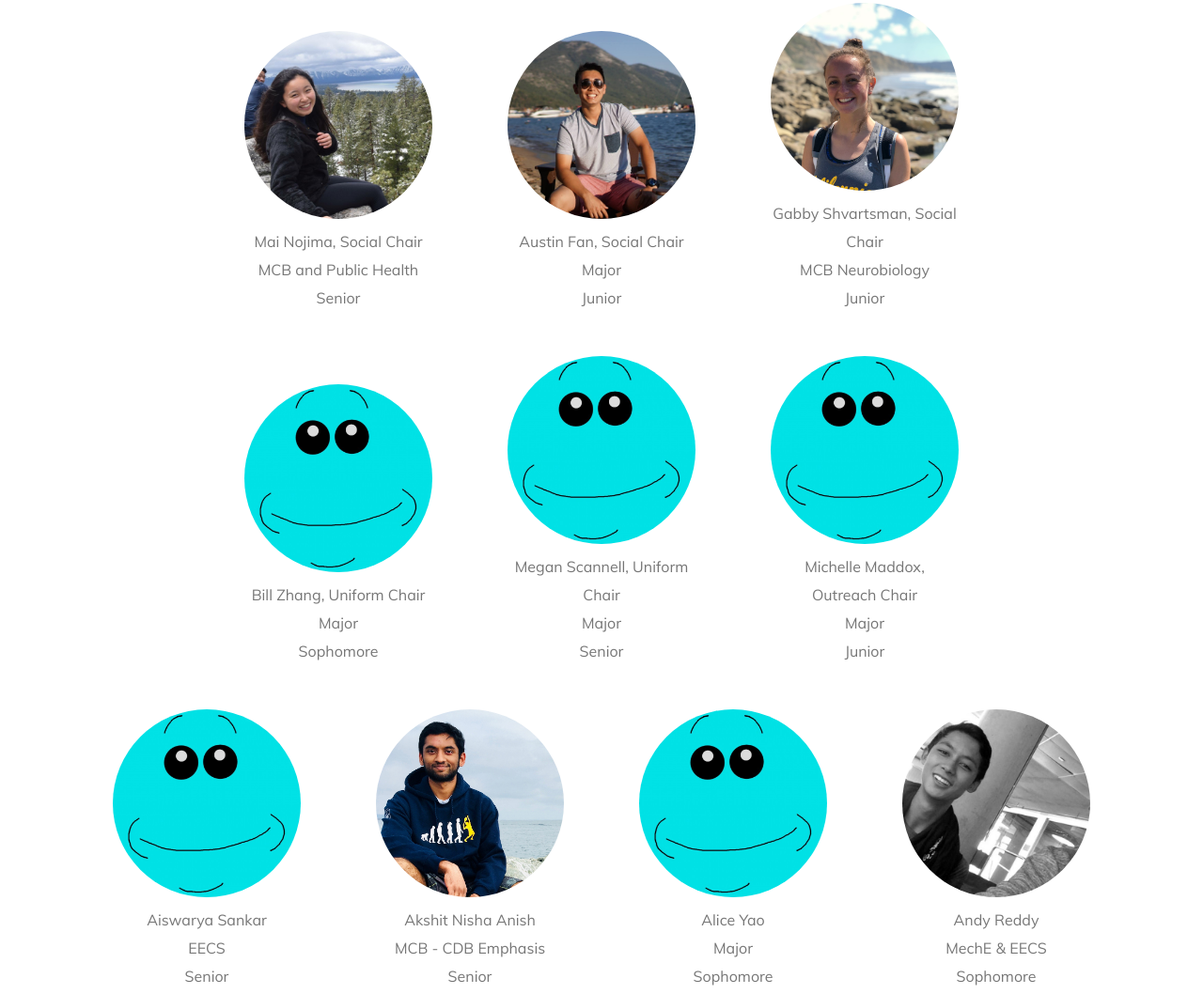
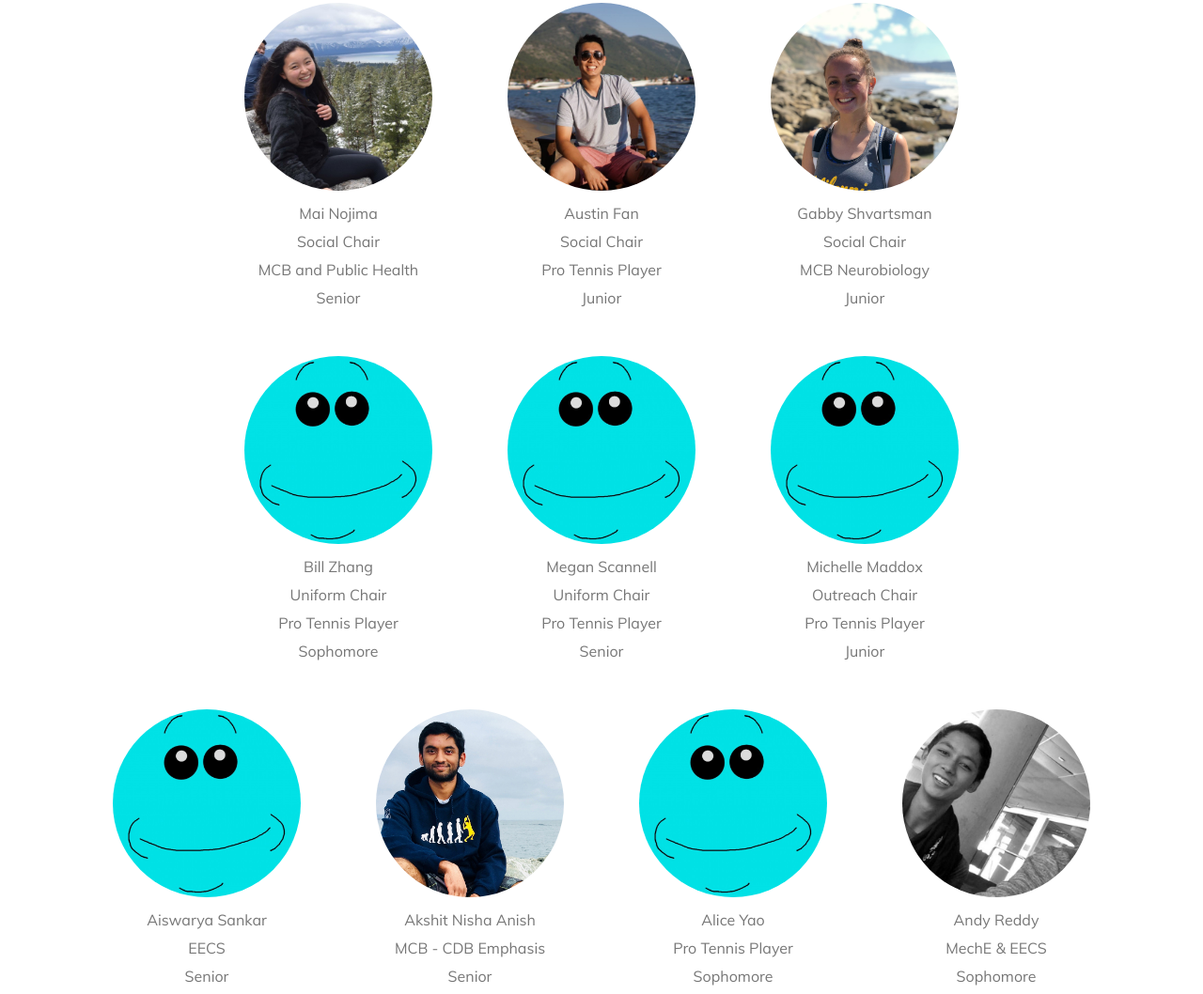
Before and after one commit to karislkim/calclubtennis, a plain HTML site: page index.html in a window 1280 px wide. Shown: the part 1890-2948 px from the top of the page at 94% size. Drawn offline with Linux system fonts and the light colour scheme; files whose address does not match are found by name.

Commit message:
pro tennis players

```diff
--- a/index.html
+++ b/index.html
@@ -150,21 +150,24 @@
 
                             <figure style="display: inline-block;">
                                 <img src="images/Mai Nojima.jpg" style="width:200px; border-radius: 50%" />
-                                <figcaption style="width: 200px; text-align: center;">Mai Nojima, Social Chair
+                                <figcaption style="width: 200px; text-align: center;">Mai Nojima
+                                    <br> Social Chair
                                     <br> MCB and Public Health
                                     <br> Senior
                                 </figcaption>
                             </figure>
                             <figure style="display: inline-block;">
                                 <img src="images/austin.jpg" style="width:200px; border-radius: 50%" />
-                                <figcaption style="width: 200px; text-align: center;">Austin Fan, Social Chair
-                                    <br> Major
+                                <figcaption style="width: 200px; text-align: center;">Austin Fan
+                                    <br> Social Chair
+                                    <br> Pro Tennis Player
                                     <br> Junior
                                 </figcaption>
                             </figure>
                             <figure style="display: inline-block;">
                                 <img src="images/gabby.jpeg" style="width:200px; border-radius: 50%" />
-                                <figcaption style="width: 200px; text-align: center;">Gabby Shvartsman, Social Chair
+                                <figcaption style="width: 200px; text-align: center;">Gabby Shvartsman
+                                    <br> Social Chair
                                     <br> MCB Neurobiology
                                     <br> Junior
                                 </figcaption>
@@ -173,22 +176,25 @@
                         <div class="col" style="display: table; margin:auto;">
                             <figure style="display: inline-block;">
                                 <img src="images/meeseeks.jpg" style="width:200px; border-radius: 50%" />
-                                <figcaption style="width: 200px; text-align: center;">Bill Zhang, Uniform Chair
-                                    <br> Major
+                                <figcaption style="width: 200px; text-align: center;">Bill Zhang
+                                    <br> Uniform Chair
+                                    <br> Pro Tennis Player
                                     <br> Sophomore
                                 </figcaption>
                             </figure>
                             <figure style="display: inline-block;">
                                 <img src="images/meeseeks.jpg" style="width:200px; border-radius: 50%" />
-                                <figcaption style="width:200px;text-align: center;">Megan Scannell, Uniform Chair
-                                    <br> Major
+                                <figcaption style="width:200px;text-align: center;">Megan Scannell
+                                    <br> Uniform Chair
+                                    <br> Pro Tennis Player
                                     <br> Senior
                                 </figcaption>
                             </figure>
                             <figure style="display: inline-block;">
                                 <img src="images/meeseeks.jpg" style="width:200px; border-radius: 50%" />
-                                <figcaption style="width: 200px; text-align: center;">Michelle Maddox, Outreach Chair
-                                    <br> Major
+                                <figcaption style="width: 200px; text-align: center;">Michelle Maddox
+                                    <br> Outreach Chair
+                                    <br> Pro Tennis Player
                                     <br> Junior
                                 </figcaption>
                             </figure>
@@ -211,7 +217,7 @@
                             <figure style="display: inline-block;">
                                 <img src="images/meeseeks.jpg" style="width:200px; border-radius: 50%" />
                                 <figcaption style="width: 200px; text-align: center;">Alice Yao
-                                    <br> Major
+                                    <br> Pro Tennis Player
                                     <br> Sophomore
                                 </figcaption>
                             </figure>
@@ -227,7 +233,7 @@
                             <figure style="display: inline-block;">
                                 <img src="images/meeseeks.jpg" style="width:200px; border-radius: 50%" />
                                 <figcaption style="width:200px;text-align: center;">Angela Cai
-                                    <br> Major
+                                    <br> Pro Tennis Player
                                     <br> Sophomore
                                 </figcaption>
                             </figure>
@@ -259,7 +265,7 @@
                             <figure style="display: inline-block;">
                                 <img src="images/meeseeks.jpg" style="width:200px; border-radius: 50%" />
                                 <figcaption style="width: 200px; text-align: center;">Jasper Murphy
-                                    <br> Major
+                                    <br> Pro Tennis Player
                                     <br> Sophomore
                                 </figcaption>
                             </figure>
@@ -275,7 +281,7 @@
                             <figure style="display: inline-block;">
                                 <img src="images/meeseeks.jpg" style="width:200px; border-radius: 50%" />
                                 <figcaption style="width: 200px; text-align: center;">Josh Rubin
-                                    <br> Major
+                                    <br> Pro Tennis Player
                                     <br> Senior
                                 </figcaption>
                             </figure>
@@ -332,7 +338,7 @@
                             <figure style="display: inline-block;">
                                 <img src="images/Max Yun.jpg" style="width:200px; border-radius: 50%" />
                                 <figcaption style="width: 200px; text-align: center;">Max Yun
-                                    <br> Business Administration/CS
+                                    <br> Business Admin/CS
                                     <br> Junior
                                 </figcaption>
                             </figure>
@@ -393,7 +399,7 @@
                             <figure style="display: inline-block;">
                                 <img src="images/meeseeks.jpg" style="width:200px; border-radius: 50%" />
                                 <figcaption style="width: 200px; text-align: center;">Sabrina Woll
-                                    <br> Major
+                                    <br> Pro Tennis Player
                                     <br> Sophomore
                                 </figcaption>
                             </figure>
@@ -401,7 +407,7 @@
                                 <figure style="display: inline-block;">
                                     <img src="images/meeseeks.jpg" style="width:200px; border-radius: 50%" />
                                     <figcaption style="width:200px;text-align: center;">Shalini Haupt
-                                        <br> Major
+                                        <br> Pro Tennis Player
                                         <br> Sophomore
                                     </figcaption>
                                 </figure>
@@ -427,7 +433,7 @@
                                 <figure style="display: inline-block;">
                                     <img src="images/meeseeks.jpg" style="width:200px; border-radius: 50%" />
                                     <figcaption style="width: 200px; text-align: center;">Zoe Grenville
-                                        <br> Major
+                                        <br> Pro Tennis Player
                                         <br> Senior
                                     </figcaption>
                                 </figure>
```
